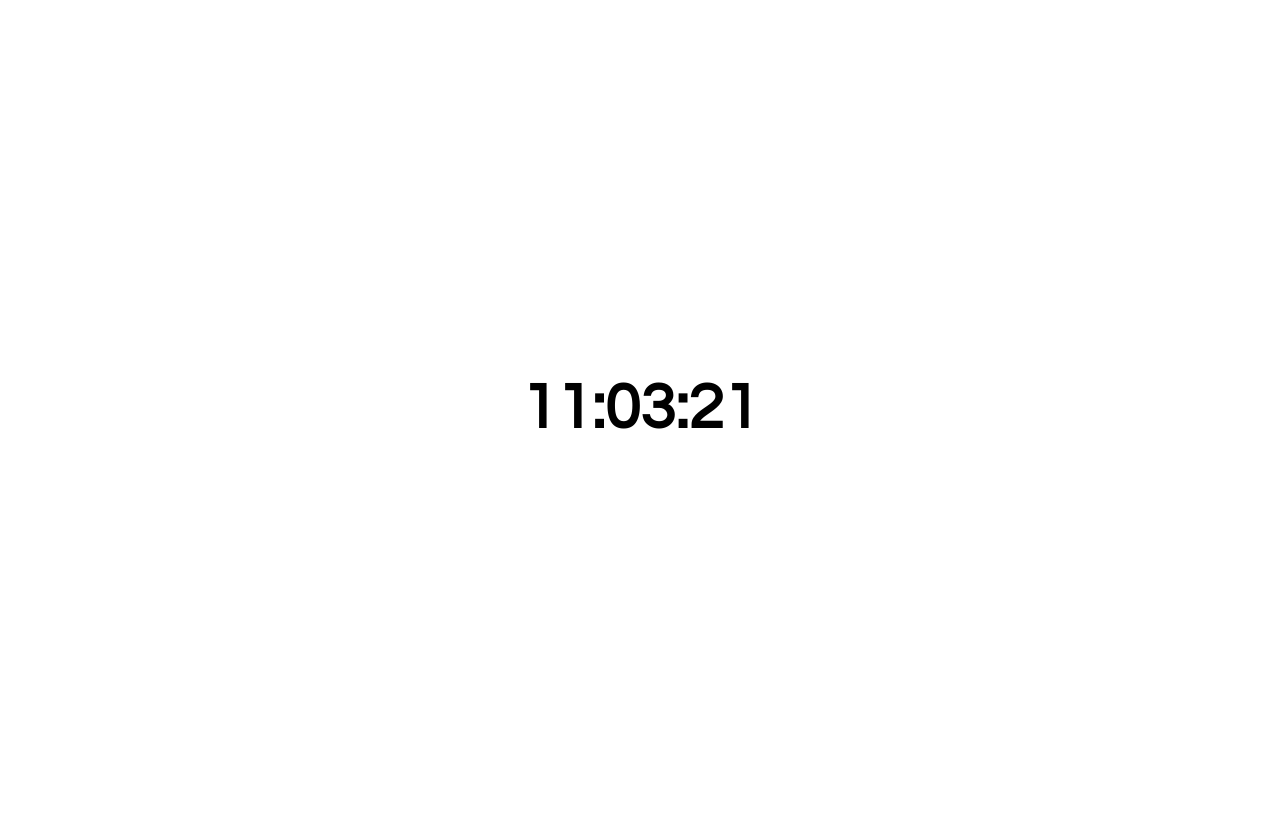
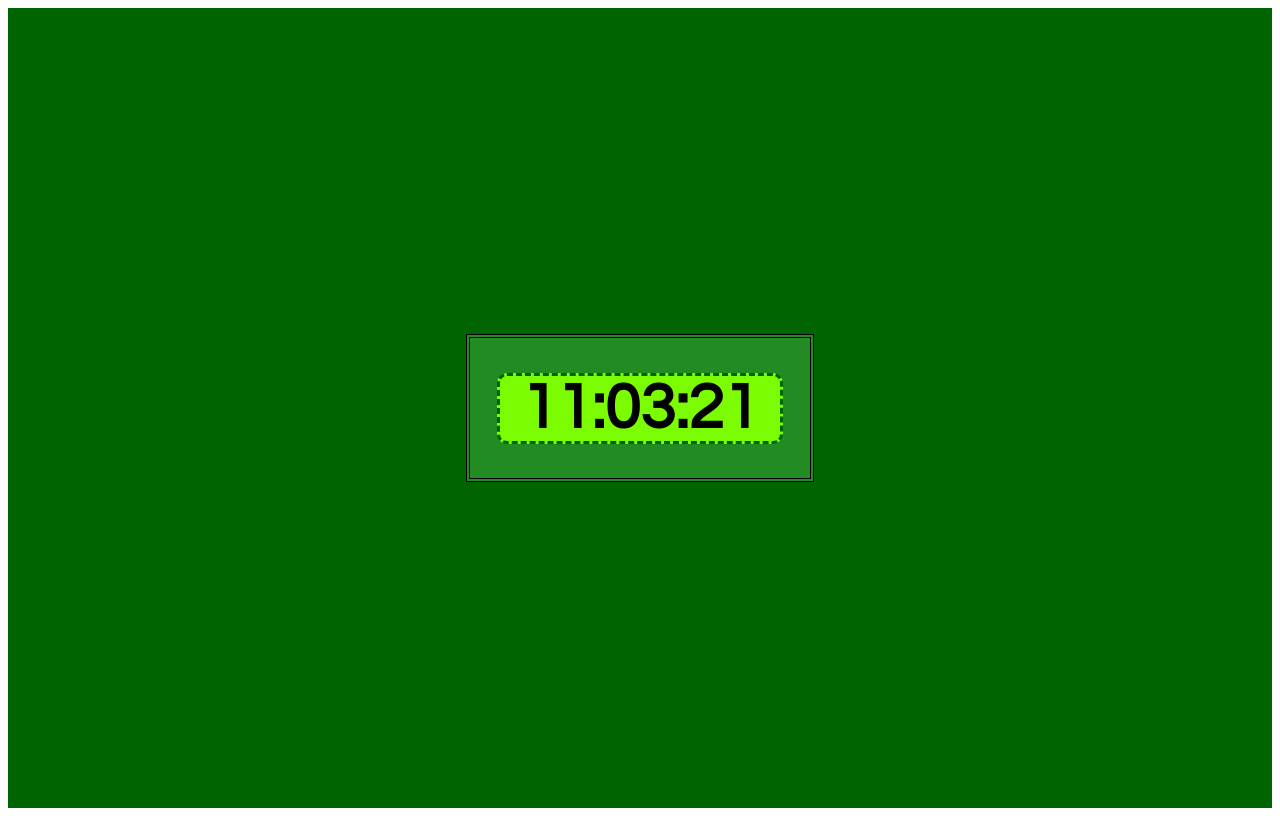
Before and after one commit to SSJ-07-new/Projects, a plain HTML site: page index.html in a window 1280 px wide. Drawn offline with Linux system fonts and the light colour scheme.

Commit message:
Css improvement_1

```diff
--- a/index.css
+++ b/index.css
@@ -8,4 +8,24 @@
     display: flex;
     justify-content: center;
     align-items: center;
+    background-color: darkgreen;
 }
+#layer1{
+    background-color: forestgreen;
+    border: 4px double;
+    width: 340px;
+    height: 140px;
+    display: flex;
+    justify-content: center;
+    align-items: center;
+}
+#time{
+    background-color: lawngreen;
+    border-radius: 10px;
+    border-style: dashed;
+    border-color: darkgreen;
+    width: 280px;
+    display: flex;
+    justify-content: center;
+    align-items: center;
+}
--- a/index.html
+++ b/index.html
@@ -9,8 +9,10 @@
 <body>
 
 <div id="clock-container">
-    <div id="time">
-        00:00:00
+    <div id="layer1">
+        <div id="time">
+            00:00:00
+        </div>
     </div>
 </div>
 <br>
```
